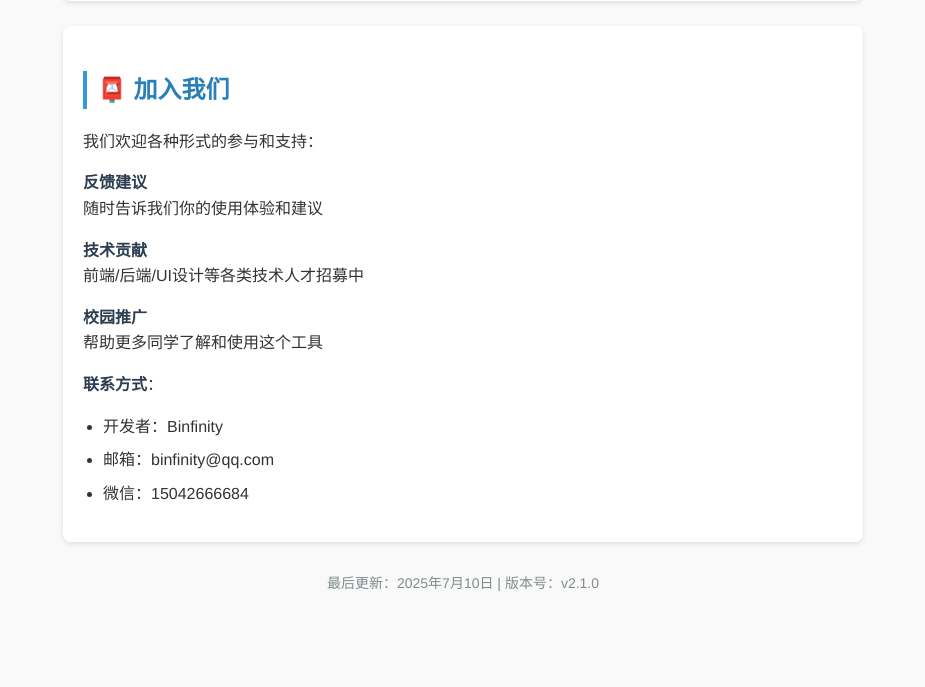
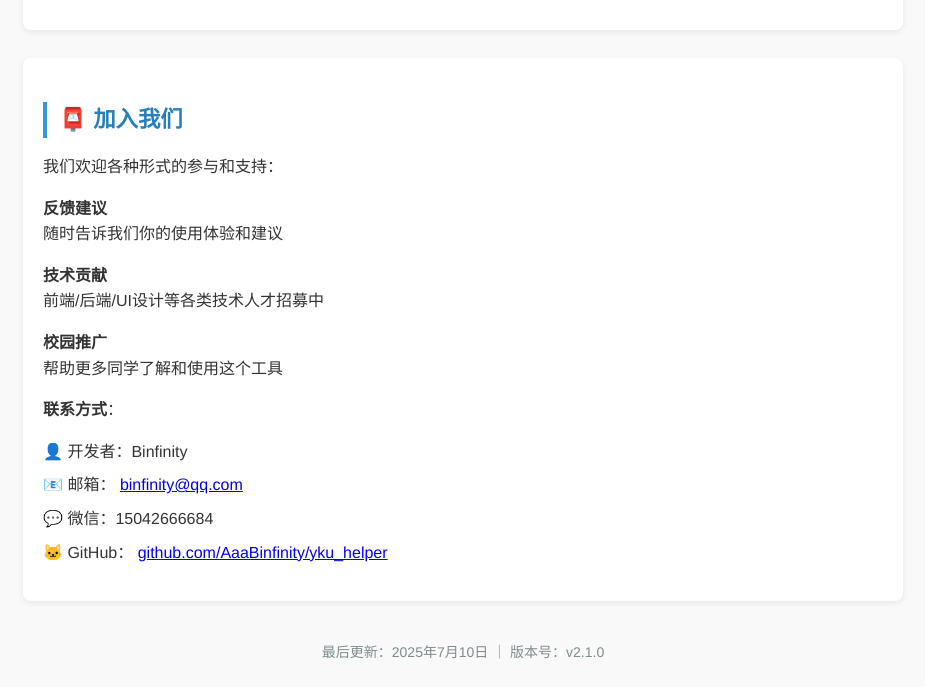
Before and after one commit to AaaBinfinity/yku_helper, a Flask app: page /about in a window 1280 px wide. Shown: the part 1472-2159 px from the top of the page, without its empty margins (177-1102 px from the left). Before the commit the page ends 2063 px from the top, so only its background shows below. Run offline with Flask 3, Linux system fonts and the light colour scheme.

Commit message:
about.html优化

```diff
--- a/app/templates/about.html
+++ b/app/templates/about.html
@@ -1,60 +1,74 @@
 <!DOCTYPE html>
 <html lang="zh-CN">
 <head>
-    <meta charset="UTF-8">
-    <meta name="viewport" content="width=device-width, initial-scale=1.0">
-    <title>关于YKU小助手</title>
+  <meta charset="UTF-8" />
+  <meta name="viewport" content="width=device-width, initial-scale=1.0" />
+  <title>关于 YKU 小助手</title>
   <style>
+    :root {
+      --primary-color: #3498db;
+      --primary-dark: #2980b9;
+      --bg-light: #f9f9f9;
+      --card-bg: #ffffff;
+      --text-color: #333;
+      --muted-color: #7f8c8d;
+      --radius: 8px;
+      --shadow: 0 2px 6px rgba(0, 0, 0, 0.08);
+    }
+
     body {
-            font-family: 'Helvetica Neue', Arial, sans-serif;
+      font-family: "Helvetica Neue", Arial, sans-serif;
       line-height: 1.6;
-            color: #333;
-            max-width: 800px;
+      color: var(--text-color);
+      max-width: 880px;
       margin: 0 auto;
-            padding: 20px;
-            background-color: #f9f9f9;
+      padding: 24px;
+      background-color: var(--bg-light);
     }
 
     h1 {
       color: #2c3e50;
       text-align: center;
-            margin-bottom: 30px;
-            border-bottom: 2px solid #3498db;
-            padding-bottom: 10px;
+      margin-bottom: 24px;
+      padding-bottom: 12px;
+      border-bottom: 2px solid var(--primary-color);
+      font-size: 2em;
     }
 
     h2 {
-            color: #2980b9;
-            margin-top: 25px;
-            padding-left: 10px;
-            border-left: 4px solid #3498db;
+      color: var(--primary-dark);
+      margin: 24px 0 12px;
+      border-left: 4px solid var(--primary-color);
+      padding-left: 12px;
+      font-size: 1.4em;
+    }
+
+    .section {
+      background-color: var(--card-bg);
+      border-radius: var(--radius);
+      padding: 20px;
+      margin-bottom: 28px;
+      box-shadow: var(--shadow);
     }
 
     .back-btn {
-            background-color: #3498db;
-            color: white;
+      display: inline-block;
+      background-color: var(--primary-color);
+      color: #fff;
       border: none;
-            padding: 8px 15px;
-            border-radius: 5px;
+      padding: 10px 18px;
+      border-radius: var(--radius);
+      font-size: 15px;
       cursor: pointer;
+      transition: background-color 0.3s ease;
       margin-bottom: 20px;
-            font-size: 16px;
-            transition: background-color 0.3s;
     }
 
     .back-btn:hover {
-            background-color: #2980b9;
+      background-color: var(--primary-dark);
     }
 
-        .section {
-            background-color: white;
-            border-radius: 8px;
-            padding: 20px;
-            margin-bottom: 25px;
-            box-shadow: 0 2px 5px rgba(0,0,0,0.1);
-        }
-
-        ul {
+    ul, ol {
       padding-left: 20px;
     }
 
@@ -62,24 +76,32 @@
       margin-bottom: 8px;
     }
 
-        strong {
-            color: #2c3e50;
-        }
-
     img {
-            max-width: 300px;
+      max-width: 50%;
+      height: auto;
+      margin: 16px auto;
       display: block;
-            margin: 15px auto;
-            border-radius: 5px;
-            box-shadow: 0 2px 5px rgba(0,0,0,0.2);
+      border-radius: 6px;
+      box-shadow: var(--shadow);
     }
 
     small {
       display: block;
       text-align: center;
-            margin-top: 30px;
-            color: #7f8c8d;
+      margin-top: 40px;
+      color: var(--muted-color);
       font-size: 14px;
+    }
+
+    @media (max-width: 600px) {
+      body {
+        padding: 16px;
+      }
+
+      .back-btn {
+        font-size: 14px;
+        padding: 8px 14px;
+      }
     }
   </style>
 </head>
@@ -93,11 +115,8 @@
     <p><strong>YKU 小助手</strong> 是一个由数科在校学生独立开发的非官方教学辅助平台，致力于为同学们提供更智能、便捷的校园学习体验。平台通过技术创新解决了官方系统中的诸多痛点，让成绩查询、学业分析等日常学习事务变得更加高效愉悦。</p>
   </div>
 
-
-
   <div class="section">
     <h2>🔧 功能特色</h2>
-
     <ul>
       <li>成绩查询：支持筛选、搜索、挂科标记</li>
       <li>成绩分析：AI 模型提供智能分析与建议</li>
@@ -119,7 +138,7 @@
   <div class="section">
     <h2>☕ 支持开发者</h2>
     <p>这个项目由我利用课余时间独立开发和维护，如果你觉得有帮助，不妨请我喝杯咖啡：</p>
-        <img src="https://img.infinitylog.top/20250424/default/46_wx.jpg" alt="微信赞赏码">
+    <img src="https://img.infinitylog.top/20250424/default/46_wx.jpg" alt="微信赞赏码" />
     <p>你的支持将帮助我持续优化服务，开发更多实用功能！</p>
   </div>
 
@@ -131,13 +150,21 @@
   <p><strong>校园推广</strong><br>帮助更多同学了解和使用这个工具</p>
 
   <p><strong>联系方式</strong>：</p>
-        <ul>
-            <li>开发者：Binfinity</li>
-            <li>邮箱：binfinity@qq.com</li>
-            <li>微信：15042666684</li>
+<ul style="list-style: none; padding-left: 0;">
+  <li><i class="fas fa-user"></i> 👤 开发者：Binfinity</li>
+  <li><i class="fas fa-envelope"></i> 📧 邮箱：
+    <a href="mailto:binfinity@qq.com">binfinity@qq.com</a>
+  </li>
+  <li><i class="fab fa-weixin"></i> 💬 微信：15042666684</li>
+  <li><i class="fab fa-github"></i> 🐱 GitHub：
+    <a href="https://github.com/AaaBinfinity/yku_helper" target="_blank" rel="noopener noreferrer">
+      github.com/AaaBinfinity/yku_helper
+    </a>
+  </li>
 </ul>
+
 </div>
 
-    <small>最后更新：2025年7月10日 | 版本号：v2.1.0</small>
+  <small>最后更新：2025年7月10日 ｜ 版本号：v2.1.0</small>
 </body>
 </html>
```
Also changed, not shown: README.md (added), 2 other files. Lines whose indentation alone changed are shown as unchanged.
